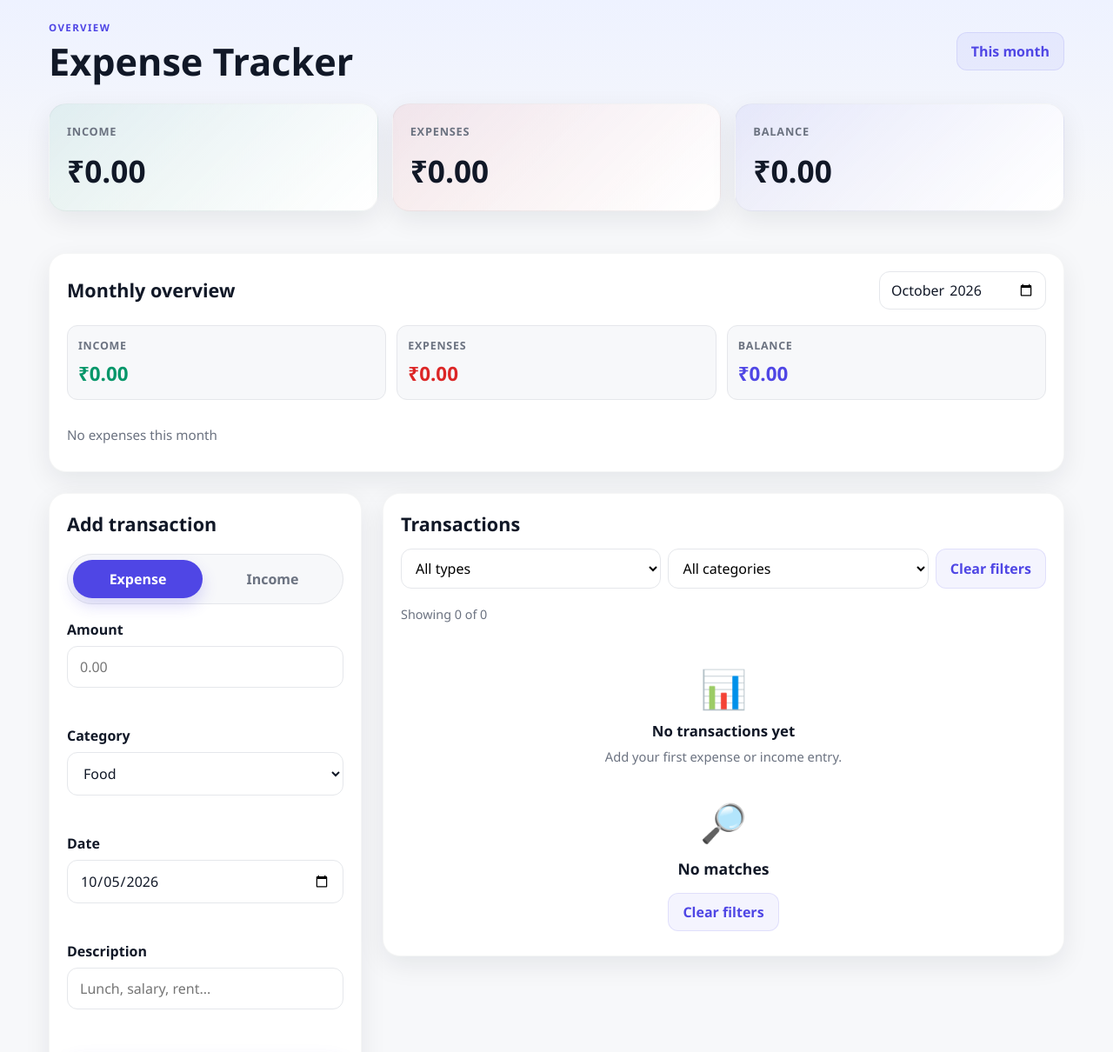
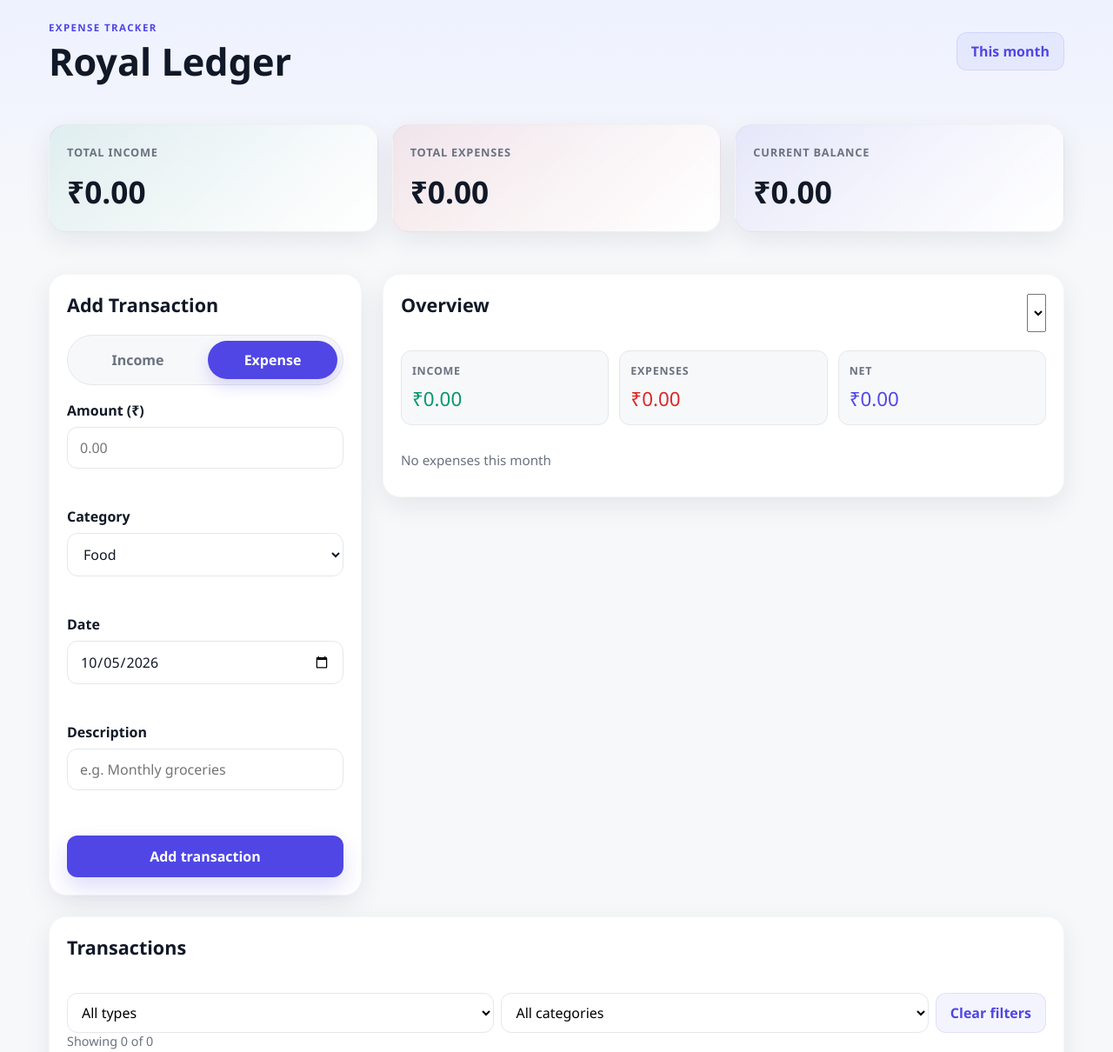
Before and after one commit to swaragvs/expense-tracker-swarag-vs, a website: page index.html in a window 1280 px wide. Shown: the top 1210 px of the page at 87% size. Drawn offline with Linux system fonts and the light colour scheme.

Commit message:
feat: complete expense tracker final state

```diff
--- a/index.html
+++ b/index.html
@@ -1,186 +1,167 @@
 <!DOCTYPE html>
 <html lang="en">
 <head>
-    <meta charset="UTF-8" />
-    <meta name="viewport" content="width=device-width, initial-scale=1.0" />
+<meta charset="UTF-8">
+<meta name="viewport" content="width=device-width, initial-scale=1">
 <title>Expense Tracker</title>
-    <meta
-      name="description"
-      content="Track income and expenses with a modern, minimal dashboard."
-    />
-    <link rel="stylesheet" href="css/style.css" />
+<link href="https://fonts.googleapis.com/css2?family=Cormorant+Garamond:wght@500;600;700&family=Inter:wght@400;500;600&display=swap" rel="stylesheet">
+<link rel="stylesheet" href="css/style.css">
 </head>
 <body>
   <div class="app-shell">
+    <div class="page-layout">
       <header class="topbar">
         <div>
-          <p class="eyebrow">Overview</p>
-          <h1>Expense Tracker</h1>
+          <p class="eyebrow">Expense Tracker</p>
+          <h1>Royal Ledger</h1>
         </div>
-        <button type="button" class="ghost-button">This month</button>
+        <button class="ghost-button" type="button">This month</button>
       </header>
 
-      <main class="page-layout">
-        <section class="summary-grid" aria-label="Summary totals">
-          <article class="summary-card summary-card--income" aria-live="polite">
-            <p class="summary-label">Income</p>
-            <p class="summary-amount">₹0.00</p>
+      <section class="summary-grid" aria-label="Financial summary">
+        <article class="summary-card summary-card--income">
+          <p class="summary-label">Total Income</p>
+          <p class="summary-amount" id="income-total">₹0</p>
         </article>
-
-          <article class="summary-card summary-card--expense" aria-live="polite">
-            <p class="summary-label">Expenses</p>
-            <p class="summary-amount">₹0.00</p>
+        <article class="summary-card summary-card--expense">
+          <p class="summary-label">Total Expenses</p>
+          <p class="summary-amount" id="expense-total">₹0</p>
         </article>
-
-          <article class="summary-card summary-card--balance" aria-live="polite">
-            <p class="summary-label">Balance</p>
-            <p class="summary-amount">₹0.00</p>
+        <article class="summary-card summary-card--balance">
+          <p class="summary-label">Current Balance</p>
+          <p class="summary-amount" id="balance-total">₹0</p>
         </article>
       </section>
 
-        <section class="panel monthly-overview" aria-labelledby="monthly-overview-title">
-          <div class="panel-header overview-header">
-            <h2 id="monthly-overview-title">Monthly overview</h2>
-            <label class="month-picker" for="month-filter">
-              <span class="sr-only">Month</span>
-              <input id="month-filter" type="month" />
-            </label>
+      <div class="dashboard-grid">
+        <aside class="panel" id="formPanel">
+          <div class="panel-header">
+            <h2 id="formTitle">Add Transaction</h2>
           </div>
 
-          <div class="monthly-stats" aria-live="polite">
-            <article class="mini-stat mini-stat--income">
-              <p class="mini-stat__label">Income</p>
-              <strong class="mini-stat__value" id="month-income">₹0.00</strong>
-            </article>
-            <article class="mini-stat mini-stat--expense">
-              <p class="mini-stat__label">Expenses</p>
-              <strong class="mini-stat__value" id="month-expenses">₹0.00</strong>
-            </article>
-            <article class="mini-stat mini-stat--balance">
-              <p class="mini-stat__label">Balance</p>
-              <strong class="mini-stat__value" id="month-balance">₹0.00</strong>
-            </article>
+          <form class="transaction-form" id="transaction-form" novalidate>
+            <div class="type-toggle" role="radiogroup" aria-label="Transaction type">
+              <label class="toggle-option"><input type="radio" name="type" value="income" checked><span>Income</span></label>
+              <label class="toggle-option"><input type="radio" name="type" value="expense"><span>Expense</span></label>
             </div>
 
-          <div id="month-chart" class="chart" role="img" aria-label="Expense category chart for selected month"></div>
-        </section>
-
-        <div class="dashboard-grid">
-          <section class="panel panel--form" aria-labelledby="transaction-form-title">
-            <div class="panel-header">
-              <h2 id="transaction-form-title">Add transaction</h2>
-            </div>
-
-            <form class="transaction-form" novalidate>
-              <fieldset class="type-toggle" aria-label="Transaction type">
-                <legend class="sr-only">Transaction type</legend>
-                <label class="toggle-option">
-                  <input type="radio" name="type" value="expense" checked />
-                  <span>Expense</span>
-                </label>
-                <label class="toggle-option">
-                  <input type="radio" name="type" value="income" />
-                  <span>Income</span>
-                </label>
-              </fieldset>
-
             <div class="field-group">
-                <label for="amount">Amount</label>
-                <input
-                  id="amount"
-                  name="amount"
-                  type="text"
-                  inputmode="decimal"
-                  placeholder="0.00"
-                  aria-invalid="false"
-                  aria-describedby="amount-error"
-                />
-                <p class="field-error" id="amount-error" aria-live="polite"></p>
+              <label for="amount">Amount (₹)</label>
+              <input id="amount" type="number" step="0.01" inputmode="decimal" placeholder="0.00">
+              <p class="field-error" id="amount-error"></p>
             </div>
 
             <div class="field-group">
               <label for="category">Category</label>
-                <select id="category" name="category" aria-invalid="false" aria-describedby="category-error">
-                  <option value="Food">Food</option>
-                  <option value="Travel">Travel</option>
-                  <option value="Shopping">Shopping</option>
-                  <option value="Bills">Bills</option>
-                  <option value="Entertainment">Entertainment</option>
-                  <option value="Health">Health</option>
-                  <option value="Other">Other</option>
-                </select>
-                <p class="field-error" id="category-error" aria-live="polite"></p>
+              <select id="category"></select>
+              <p class="field-error" id="category-error"></p>
             </div>
 
             <div class="field-group">
               <label for="date">Date</label>
-                <input id="date" name="date" type="date" aria-invalid="false" aria-describedby="date-error" />
-                <p class="field-error" id="date-error" aria-live="polite"></p>
+              <input id="date" type="date">
+              <p class="field-error" id="date-error"></p>
             </div>
 
             <div class="field-group">
               <label for="description">Description</label>
-                <input
-                  id="description"
-                  name="description"
-                  type="text"
-                  maxlength="100"
-                  placeholder="Lunch, salary, rent..."
-                  aria-invalid="false"
-                  aria-describedby="description-error"
-                />
-                <p class="field-error" id="description-error" aria-live="polite"></p>
+              <input id="description" maxlength="100" placeholder="e.g. Monthly groceries">
+              <p class="field-error" id="description-error"></p>
             </div>
 
             <div class="form-actions">
-                <button type="submit" class="primary-button">Add transaction</button>
-                <button type="button" class="secondary-button hidden">Cancel edit</button>
+              <button type="submit" class="primary-button" id="sub">Add Transaction</button>
+              <button type="button" class="secondary-button hidden" id="cancel">Cancel</button>
             </div>
           </form>
+        </aside>
+
+        <section class="panel">
+          <div class="overview-header">
+            <div class="panel-header">
+              <h2>Overview</h2>
+            </div>
+            <div class="month-picker">
+              <select id="month-filter" aria-label="Month"></select>
+            </div>
+          </div>
+
+          <div class="monthly-stats">
+            <div class="mini-stat mini-stat--income">
+              <p class="mini-stat__label">Income</p>
+              <div class="mini-stat__value" id="month-income">₹0</div>
+            </div>
+            <div class="mini-stat mini-stat--expense">
+              <p class="mini-stat__label">Expenses</p>
+              <div class="mini-stat__value" id="month-expenses">₹0</div>
+            </div>
+            <div class="mini-stat mini-stat--balance">
+              <p class="mini-stat__label">Net</p>
+              <div class="mini-stat__value" id="month-balance">₹0</div>
+            </div>
+          </div>
+
+          <div class="chart" id="month-chart" aria-live="polite"></div>
         </section>
+      </div>
 
-          <section class="panel panel--transactions" aria-labelledby="transactions-title">
-            <div class="panel-header panel-header--stacked">
-              <h2 id="transactions-title">Transactions</h2>
-              <div class="filter-bar" aria-label="Filter transactions">
-                <label class="sr-only" for="filter-type">Filter by type</label>
-                <select id="filter-type" name="filter-type">
+      <section class="panel">
+        <div class="overview-header">
+          <div class="panel-header">
+            <h2>Transactions</h2>
+          </div>
+        </div>
+
+        <div class="filter-bar">
+          <select id="filter-type" aria-label="Type">
             <option value="all">All types</option>
             <option value="income">Income</option>
             <option value="expense">Expense</option>
           </select>
+          <select id="filter-category" aria-label="Category"></select>
+          <button type="button" class="link-button" data-action="clear-filters">Clear filters</button>
+        </div>
 
-                <label class="sr-only" for="filter-category">Filter by category</label>
-                <select id="filter-category" name="filter-category">
-                  <option value="all">All categories</option>
-                  <option value="Food">Food</option>
-                  <option value="Travel">Travel</option>
-                  <option value="Shopping">Shopping</option>
-                  <option value="Bills">Bills</option>
-                  <option value="Entertainment">Entertainment</option>
-                  <option value="Health">Health</option>
-                  <option value="Other">Other</option>
-                </select>
-
-                <button type="button" class="link-button">Clear filters</button>
+        <div class="list-meta" id="list-meta">Showing 0 of 0</div>
+        <ul class="transaction-list" id="tx-list"></ul>
+        <div class="empty-state" hidden>
+          <div class="empty-state__illustration">📊</div>
+          <p>No transactions yet.</p>
+          <span>Add your first entry to get started.</span>
+        </div>
+        <div class="filtered-empty-state" hidden>
+          <p>No transactions match these filters.</p>
+          <button type="button" class="link-button" data-action="clear-filters">Clear filters</button>
+        </div>
+      </section>
     </div>
   </div>
 
-            <div class="list-meta" id="list-meta" aria-live="polite">Showing 0 of 0</div>
+  <dialog id="confirm-dialog">
+    <form method="dialog">
+      <h3>Delete this transaction?</h3>
+      <p>This action cannot be undone.</p>
+      <div class="dialog-actions">
+        <button value="cancel" class="secondary-button" type="submit">Cancel</button>
+        <button value="delete" class="danger-button" type="submit">Delete</button>
+      </div>
+    </form>
+  </dialog>
 
-            <ul class="transaction-list" id="tx-list" aria-live="polite"></ul>
+  <div class="toast" id="toast"></div>
 
   <template id="tx-template">
-              <li class="transaction-row">
+    <li class="transaction-row transaction-row--income">
       <div class="row-main">
-                  <span class="category-chip">Category</span>
+        <div class="dot">+</div>
         <div>
-                    <p class="transaction-description"></p>
-                    <p class="transaction-date"></p>
+          <p class="transaction-description">Laundry</p>
+          <div class="transaction-date">01 Oct 2026</div>
         </div>
       </div>
       <div class="row-actions">
-                  <strong class="amount"></strong>
+        <span class="category-chip">Food</span>
+        <span class="amount amount--income">₹0</span>
         <div class="icon-actions">
           <button type="button" class="icon-button" data-action="edit" aria-label="Edit transaction">✎</button>
           <button type="button" class="icon-button" data-action="delete" aria-label="Delete transaction">🗑</button>
@@ -189,35 +170,6 @@
     </li>
   </template>
 
-            <div class="empty-state" hidden>
-              <div class="empty-state__illustration" aria-hidden="true">📊</div>
-              <p>No transactions yet</p>
-              <span>Add your first expense or income entry.</span>
-            </div>
-
-            <div class="filtered-empty-state" hidden>
-              <div class="empty-state__illustration" aria-hidden="true">🔎</div>
-              <p>No matches</p>
-              <button type="button" class="link-button" data-action="clear-filters">Clear filters</button>
-            </div>
-          </section>
-        </div>
-      </main>
-    </div>
-
-    <dialog id="confirm-dialog" aria-labelledby="confirm-dialog-title" aria-modal="true">
-      <form method="dialog">
-        <h3 id="confirm-dialog-title">Delete transaction?</h3>
-        <p>This action cannot be undone.</p>
-        <div class="dialog-actions">
-          <button type="submit" class="secondary-button" value="cancel">Cancel</button>
-          <button type="submit" class="danger-button" value="delete">Delete</button>
-        </div>
-      </form>
-    </dialog>
-
-    <div class="toast" role="status" aria-live="polite" aria-atomic="true">Saved</div>
-
   <script src="js/logic.js"></script>
   <script src="js/storage.js"></script>
   <script src="js/ui.js"></script>
```
Also changed, not shown: docs/PROGRESS.md (+1 -0 lines). Lines whose indentation alone changed are shown as unchanged.
